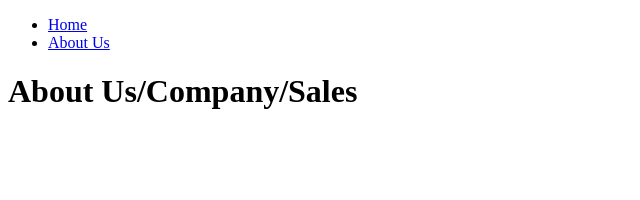
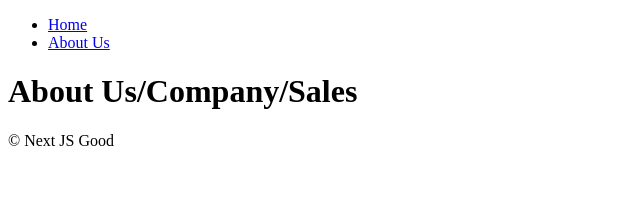
Before and after one commit to changeonPark/learn-next14, a Next.js app: page /about-us/company/sales in a window 1280 px wide. Shown: the top 200 px of the page, without its empty margins (0-640 px from the left). Built offline with nearby package versions, Linux system fonts and the light colour scheme.

Commit message:
🚩 feat: nesting layout

```diff
--- /dev/null
+++ b/app/about-us/layout.tsx
@@ -0,0 +1,3 @@
+export default function RootLayout({ children }: { children: React.ReactNode }) {
+  return <div>{children} &copy; Next JS Good</div>
+}
```
